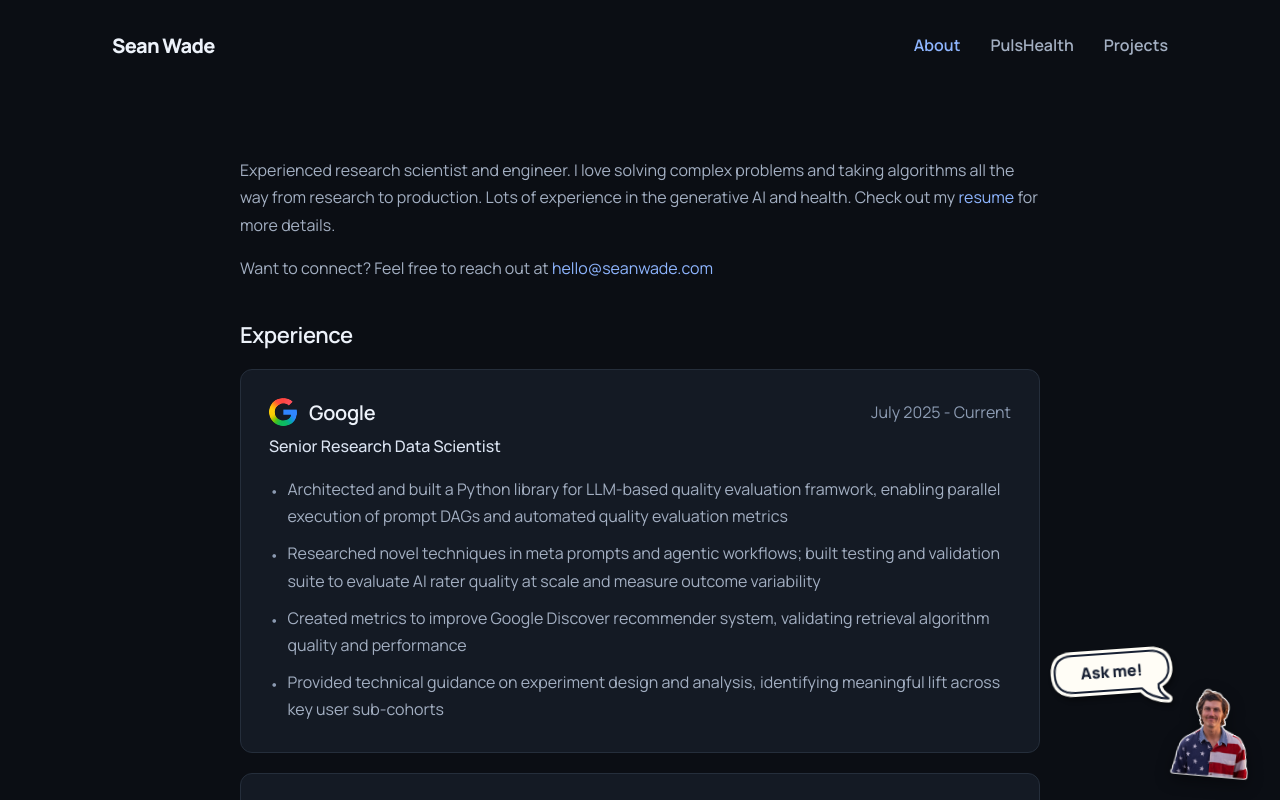
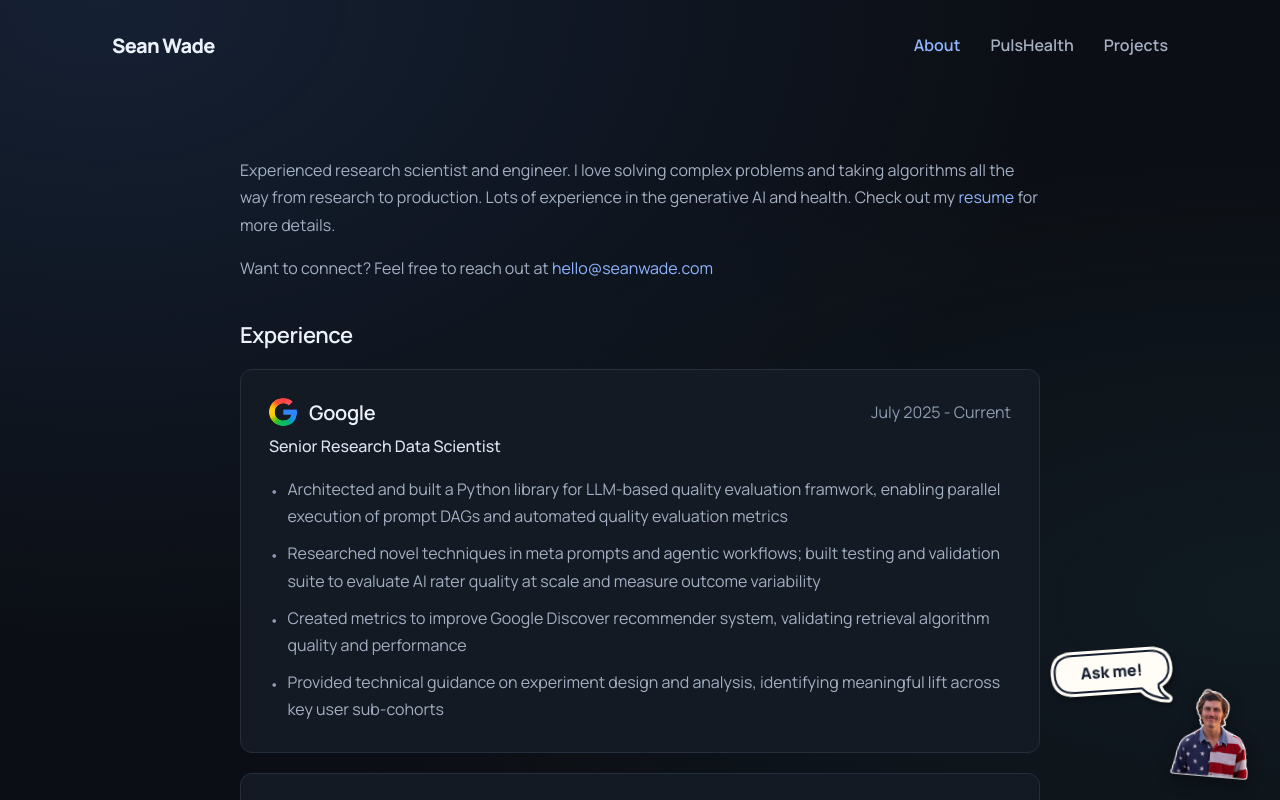
Before and after one commit to smwade/seanwade, a Next.js app: page / in a window 1280 px wide. Shown: the top 800 px of the page. Built offline with nearby package versions, Linux system fonts and the light colour scheme; no server answers.

Commit message:
Add subtle dotted background with blue and teal lighting

```diff
--- a/src/app/globals.css
+++ b/src/app/globals.css
@@ -37,7 +37,14 @@ body {
   font-size: var(--type-body);
   line-height: 1.7;
   color: var(--color-text-primary);
-  background: var(--color-bg-primary);
+  background-color: var(--color-bg-primary);
+  background-image:
+    radial-gradient(circle, rgb(142 181 255 / 9%) 0.7px, transparent 0.9px),
+    radial-gradient(ellipse at 8% 0%, rgb(53 91 151 / 24%), transparent 58%),
+    radial-gradient(ellipse at 100% 75%, rgb(44 91 106 / 16%), transparent 55%);
+  background-size: 24px 24px, 100% 100vh, 100% 100vh;
+  background-repeat: repeat, no-repeat, no-repeat;
+  background-attachment: fixed;
 }
 ::selection {
   background: #294a7b;
```
